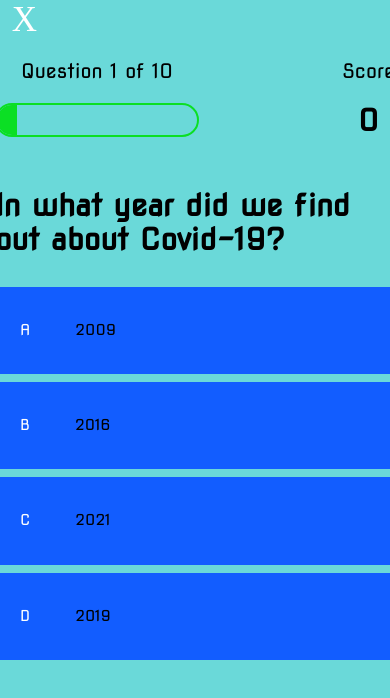
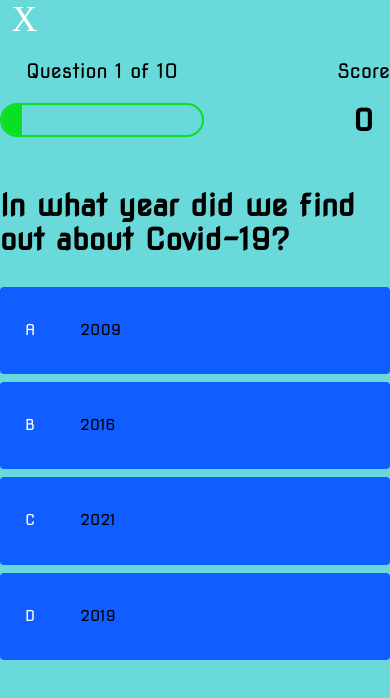
Before and after one commit to tangmf/LearnCovid, a plain HTML site: page game.html in a window 390 px wide. Drawn offline with nearby package versions, Linux system fonts and the light colour scheme.

Commit message:
Attempt 1 at responsiveness for game.css

```diff
--- a/game.css
+++ b/game.css
@@ -89,6 +89,12 @@
 
 @media screen and (max-width: 768px){
     .choice-container{
-        min-width: 40rem;
+        display: flex;
+        margin-bottom: 0.8rem;
+        width: 100%;
+        border-radius: 4px;
+        background: rgb(18,93,255);
+        font-size: 70%;
+        min-width: 10rem;;
     }
 }
```
